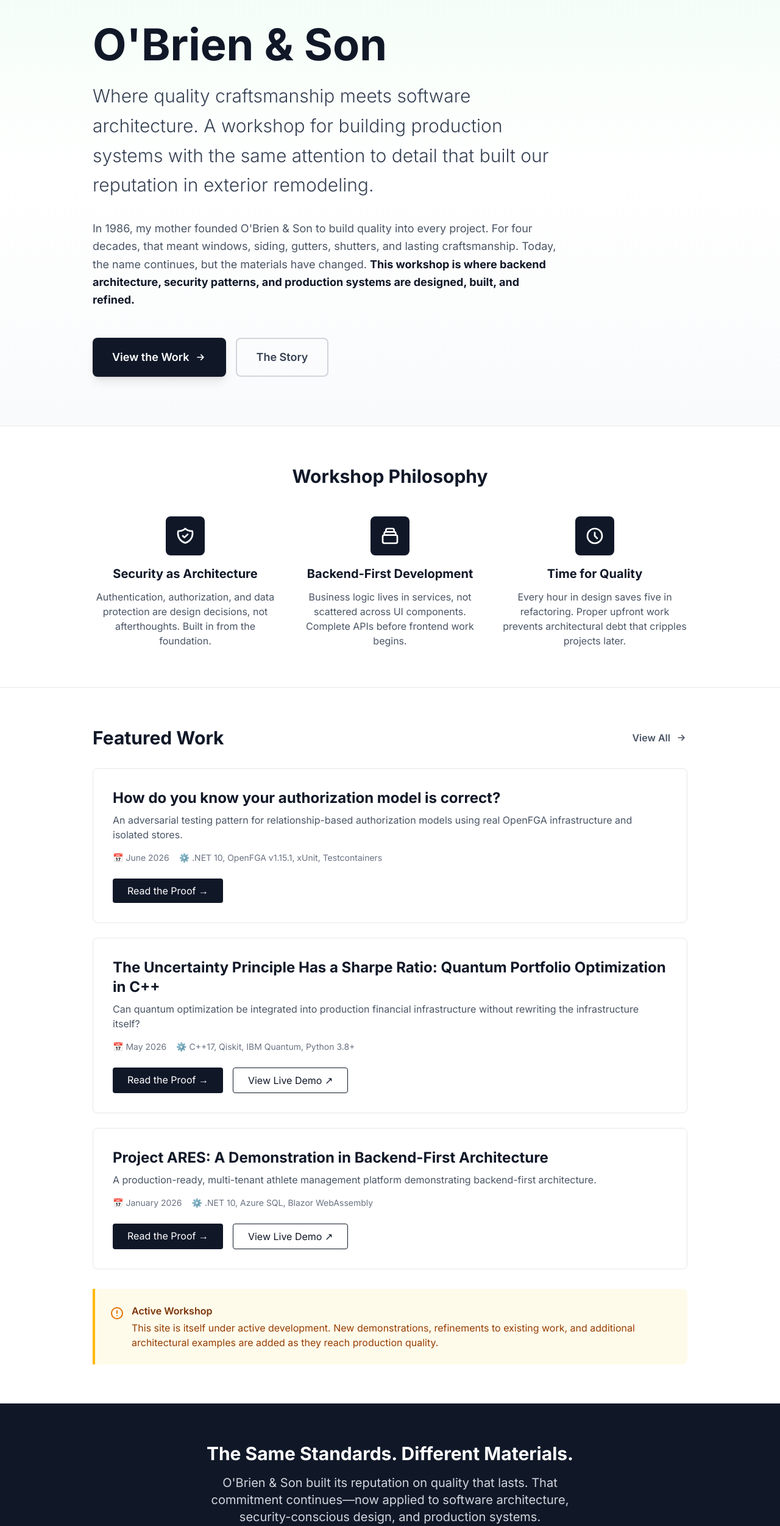
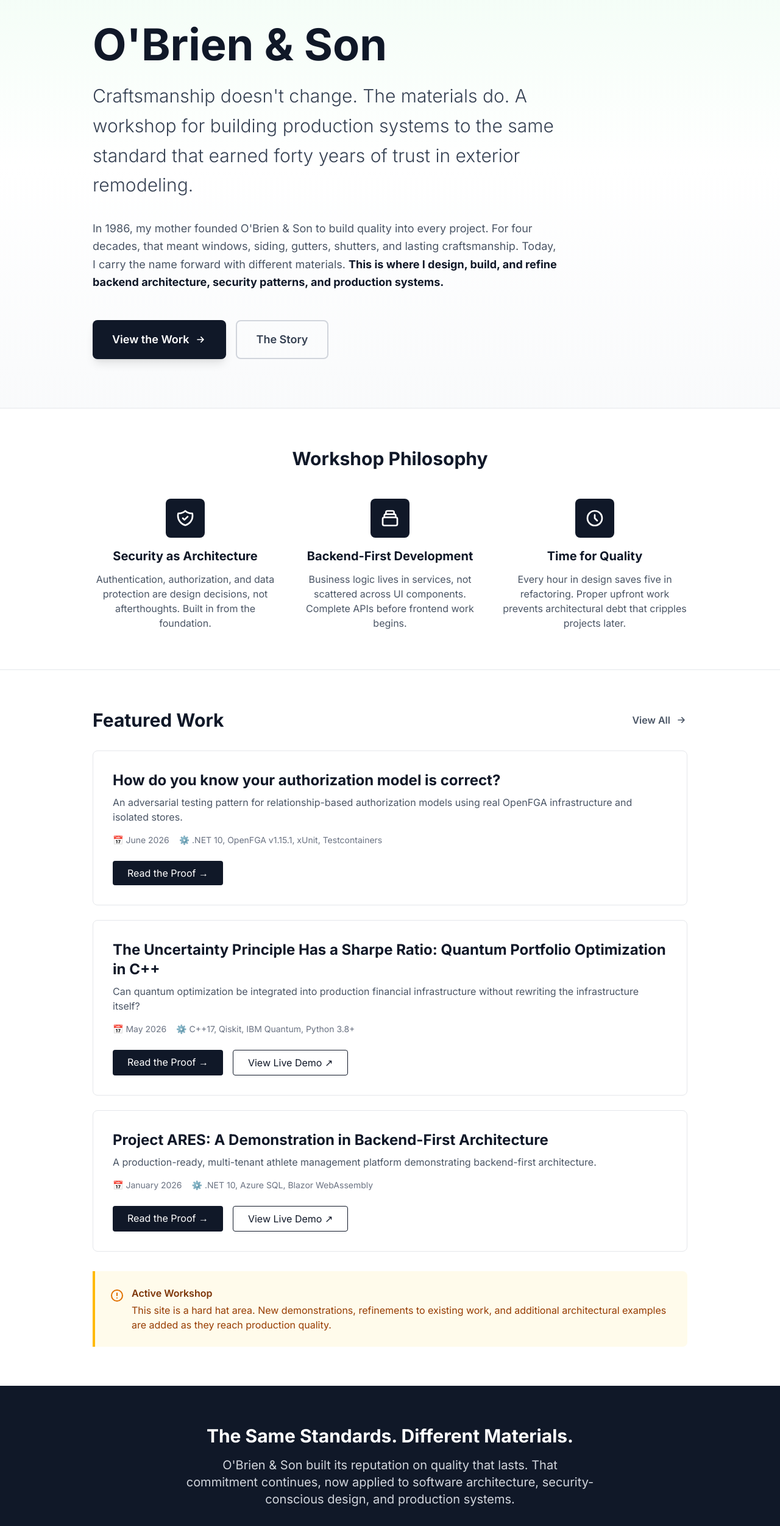
Before and after one commit to darkhorse286/obrien-portfolio, a Next.js app: page / in a window 1280 px wide. Shown: the part 180-2683 px from the top of the page at 61% size. Built offline with nearby package versions, Linux system fonts and the light colour scheme.

Commit message:
adding a stronger "hard hat area" for a better metaphor

```diff
--- a/app/page.tsx
+++ b/app/page.tsx
@@ -27,8 +27,8 @@ export default async function Home() {
           </h1>
 
           <p className="text-2xl md:text-3xl text-gray-700 dark:text-gray-300 mb-8 font-light leading-relaxed max-w-3xl">
-            Where quality craftsmanship meets software architecture. A workshop for building
-            production systems with the same attention to detail that built our reputation
+            Craftsmanship doesn't change. The materials do. A workshop for building
+            production systems to the same standard that earned forty years of trust
             in exterior remodeling.
           </p>
 
@@ -36,9 +36,8 @@ export default async function Home() {
             <p className="text-lg text-gray-600 dark:text-gray-400 leading-relaxed">
               In 1986, my mother founded O'Brien & Son to build quality into every project.
               For four decades, that meant windows, siding, gutters, shutters, and lasting craftsmanship. Today,
-              the name continues, but the materials have changed. <strong className="text-gray-900 dark:text-gray-100">This
-              workshop is where backend architecture, security patterns, and production systems are
-              designed, built, and refined.</strong>
+              I carry the name forward with different materials. <strong className="text-gray-900 dark:text-gray-100">This
+              is where I design, build, and refine backend architecture, security patterns, and production systems.</strong>
             </p>
           </div>
 
@@ -178,7 +177,7 @@ export default async function Home() {
             <div>
               <p className="font-semibold text-amber-900 dark:text-amber-300 mb-1">Active Workshop</p>
               <p className="text-amber-800 dark:text-amber-400">
-                This site is itself under active development. New demonstrations, refinements to existing
+                This site is a hard hat area. New demonstrations, refinements to existing
                 work, and additional architectural examples are added as they reach production quality.
               </p>
             </div>
@@ -193,7 +192,7 @@ export default async function Home() {
             The Same Standards. Different Materials.
           </h2>
           <p className="text-xl text-gray-300 mb-8 max-w-2xl mx-auto">
-            O'Brien & Son built its reputation on quality that lasts. That commitment continues—now
+            O'Brien & Son built its reputation on quality that lasts. That commitment continues, now
             applied to software architecture, security-conscious design, and production systems.
           </p>
 
```
